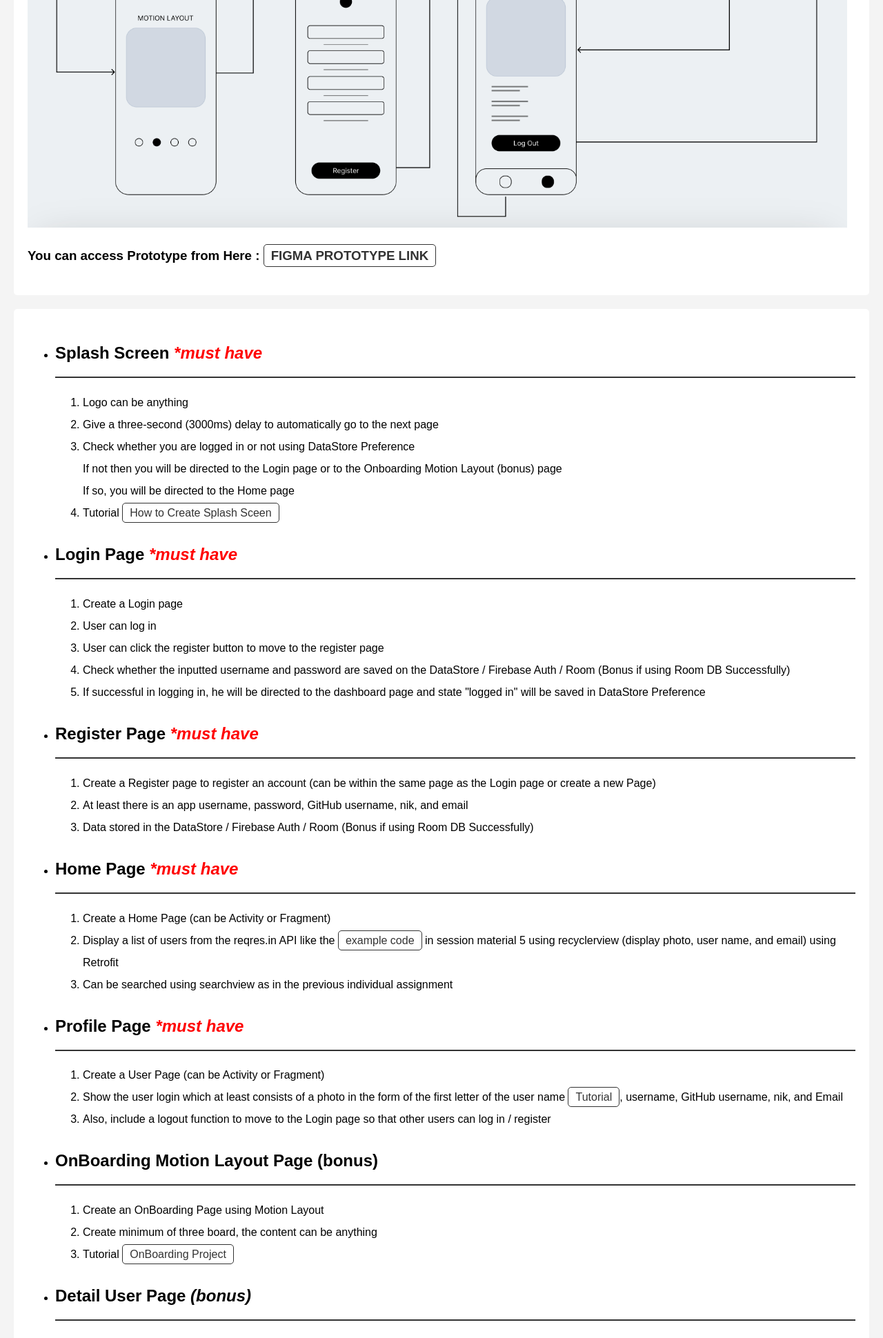
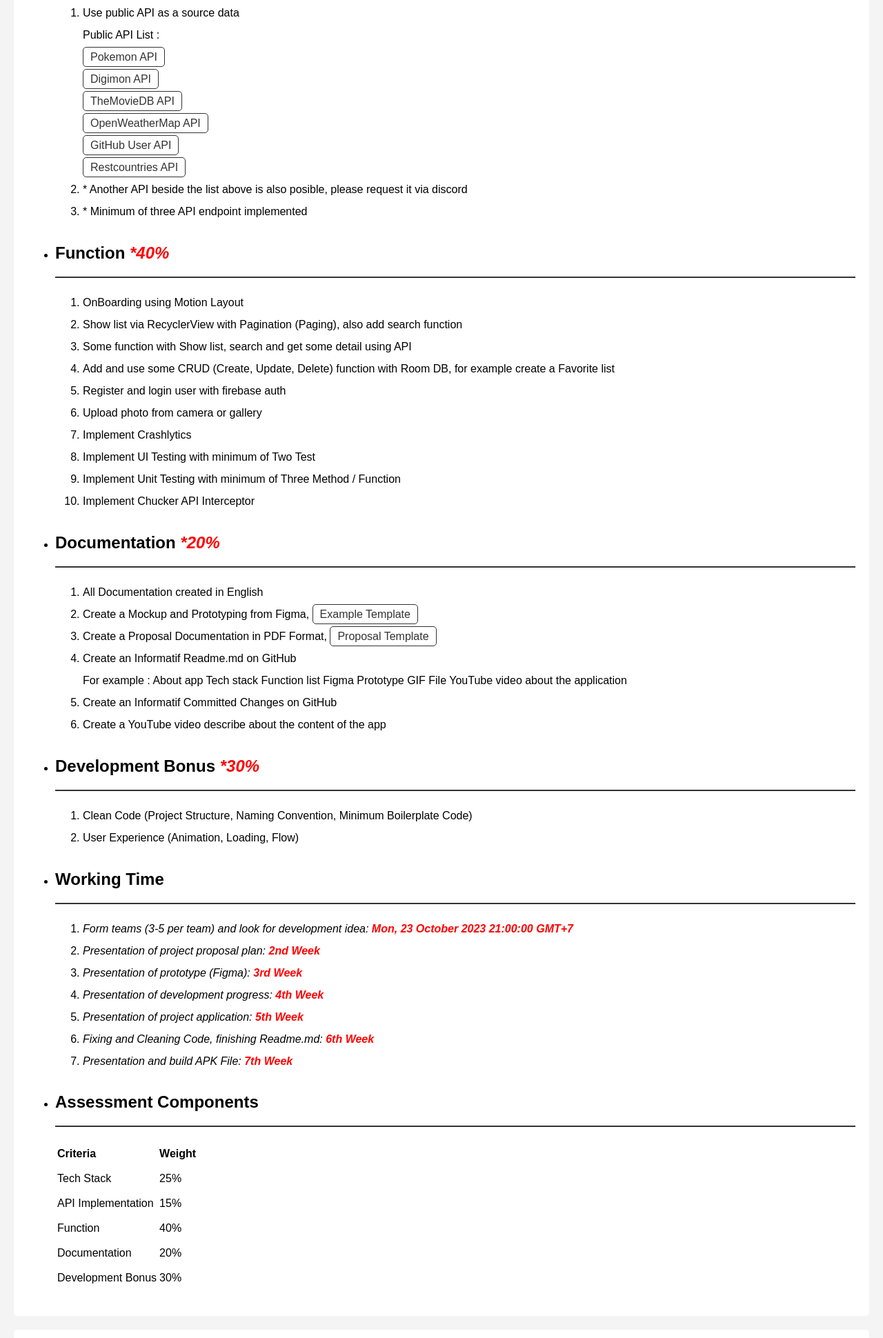
Before and after one commit to ab2rahman/iterapamproject2023, a plain HTML site: page index.html in a window 1280 px wide. Shown: the part 860-2800 px from the top of the page at 69% size. Drawn offline with Linux system fonts and the light colour scheme.

Commit message:
create project requirements

```diff
--- a/index.html
+++ b/index.html
@@ -3,104 +3,108 @@
 <head>
     <meta charset="UTF-8">
     <meta name="viewport" content="width=device-width, initial-scale=1.0">
-    <title>UTS PAM Pengembangan Aplikasi Mobile (Kotlin)</title>
+    <title>UAS PAM Pengembangan Aplikasi Mobile (Kotlin)</title>
     <link rel="stylesheet" href="index.css">
 </head>
 <body>
     <header>
-        <h1>UTS PAM Pengembangan Aplikasi Mobile (Kotlin)</h1>
+        <h1>UAS PAM Pengembangan Aplikasi Mobile (Kotlin)</h1>
     </header>
     <nav>
         <div id="section-nav">
-            <h2>Create Five Pages + Two Bonus Pages (Optional):
-                <a href="#splash">Splash Screen</a>
-                <a href="#login">Login Page</a>
-                <a href="#register">Register</a>
-                <a href="#home">Home</a>
-                <a href="#profile">Profile</a>
-                <a href="#mlayout">Motion Layout (Bonus)</a>
-                <a href="#detail">Detail User (Bonus)</a>
+            <h2>Create an application with the following requirements and consideration:
+                <a href="#stack">Tech Stack</a>
+                <a href="#api">API</a>
+                <a href="#function">Function</a>
+                <a href="#documentation">Documentation</a>
+                <a href="#bonus">Development Bonus</a>
             </h2>
         </div>
-        <img class="fit" src="wireframe_app.png">
-        <h3> You can access Prototype from Here : <a target="_blank" href="https://www.figma.com/proto/7vf8cY8L16kvbArC8vKNaz/%F0%9F%93%B2Wireframes-for-mobile-UI-design-(Community)?type=design&node-id=977-5&t=ZsrzsYQeNy2DXJOA-1&scaling=contain&page-id=977%3A2&starting-point-node-id=977%3A3&mode=design">FIGMA PROTOTYPE LINK</a></h3>
     </nav>
     <main>
         <ul>
             <li>
-                <h2 id="splash">Splash Screen <i style="color: red;">*must have</i></h2>
+                <h2 id="stack">Tech Stack <i style="color: red;">*25%</i></h2>
                 <ol>
-                    <li>Logo can be anything</li>
-                    <li>Give a three-second (3000ms) delay to automatically go to the next page</li>
-                    <li>Check whether you are logged in or not using DataStore Preference<br>
-                        If not then you will be directed to the Login page or to the Onboarding Motion Layout (bonus) page <br>
-                        If so, you will be directed to the Home page</li>
-                    <li>Tutorial <a target="_blank" href="https://youtu.be/WZWr0Abomfw?si=znsuqVuGEevwM829">How to Create Splash Sceen</a></li>
+                    <li>Architecture Pattern using MVVM (Model - View - View Model)</li>
+                    <li>Target SDK = 34</li>
+                    <li>Local Database with Room DB</li>
+                    <li>API Service with Retrofit</li>
+                    <li>Add an HTTP Interceptor for API Logging using <a target="_blank" href="https://github.com/ChuckerTeam/chucker">Chucker</a></li>
+                    <li>Navigate with Navigation</li>
+                    <li>Pagination using Paging2 / Paging3</li>
+                    <li>UI Testing a flow with API using MockWebServer</li>
+                    <li>Unit Testing some method / function using Mockito with Fake, Mock and Dummy</li>
                 </ol>
             </li>
             <li>
-                <h2 id="login">Login Page <i style="color: red;">*must have</i></h2>
+                <h2 id="api">API Implementation <i style="color: red;">*15%</i></h2>
                 <ol>
-                    <li>Create a Login page</li>
-                    <li>User can log in</li>
-                    <li>User can click the register button to move to the register page</li>
-                    <li>Check whether the inputted username and password are saved on the DataStore / Firebase Auth / Room (Bonus if using Room DB Successfully)</li>
-                    <li>If successful in logging in, he will be directed to the dashboard page and state "logged in" will be saved in DataStore Preference</li>
+                    <li>Use public API as a source data <br>
+                        Public API List : <br>
+                        <a target="_blank" href="https://pokeapi.co/docs/v2#pokemon">Pokemon API</a> <br>
+                        <a target="_blank" href="https://digimon-api.com/">Digimon API</a> <br>
+                        <a target="_blank" href="https://developer.themoviedb.org/docs">TheMovieDB API</a> <br>
+                        <a target="_blank" href="https://openweathermap.org/api/one-call-3">OpenWeatherMap API</a> <br>
+                        <a target="_blank" href="https://docs.github.com/en/rest/users/users?apiVersion=2022-11-28#get-a-user">GitHub User API</a> <br>
+                        <a target="_blank" href="https://restcountries.com/">Restcountries API</a> <br>
+                    </li>
+                    <li>* Another API beside the list above is also posible, please request it via discord</li>
+                    <li>* Minimum of three API endpoint implemented</li>
+
                 </ol>
             </li>
             <li>
-                <h2 id='register'>Register Page <i style="color: red;">*must have</i></h2>
+                <h2 id='function'>Function <i style="color: red;">*40%</i></h2>
                 <ol>
-                    <li>Create a Register page to register an account (can be within the same page as the Login page or create a new Page)</li>
-                    <li>At least there is an app username, password, GitHub username, nik, and email</li>
-                    <li>Data stored in the DataStore / Firebase Auth / Room (Bonus if using Room DB Successfully)</li>
+                    <li>OnBoarding using Motion Layout</li>
+                    <li>Show list via RecyclerView with Pagination (Paging), also add search function</li>
+                    <li>Some function with Show list, search and get some detail using API</li>
+                    <li>Add and use some CRUD (Create, Update, Delete) function with Room DB, for example create a Favorite list</li>
+                    <li>Register and login user with firebase auth</li>
+                    <li>Upload photo from camera or gallery</li>
+                    <li>Implement Crashlytics</li>
+                    <li>Implement UI Testing with minimum of Two Test</li>
+                    <li>Implement Unit Testing with minimum of Three Method / Function</li>
+                    <li>Implement Chucker API Interceptor</li>
                 </ol>
             </li>
             <li>
-                <h2 id="home">Home Page <i style="color: red;">*must have</i></h2>
+                <h2 id="documentation">Documentation <i style="color: red;">*20%</i></h2>
                 <ol>
-                    <li>Create a Home Page (can be Activity or Fragment)</li>
-                    <li>Display a list of users from the reqres.in API like the <a target="_blank" href="https://github.com/dicodingacademy/demo-ilt-android-bangkit/tree/main/ILT3/LatihanRetrofit">example code</a> in session material 5 using recyclerview (display photo, user name, and email) using Retrofit</li>
-                    <li>Can be searched using searchview as in the previous individual assignment</li>
+                    <li>All Documentation created in English</li>
+                    <li>Create a Mockup and Prototyping from Figma, <a target="_blank" href="https://www.figma.com/community/file/848318135747364351/wireframes-for-mobile-ui-design">Example Template</a>  </li>
+                    <li>Create a Proposal Documentation in PDF Format, <a target="_blank" href="#">Proposal Template</a></li>
+                    <li>Create an Informatif Readme.md on GitHub <br>
+                    For example :
+                        About app
+                        Tech stack
+                        Function list
+                        Figma Prototype
+                        GIF File
+                        YouTube video about the application
+                    </li>
+                    <li>Create an Informatif Committed Changes on GitHub</li>
+                    <li>Create a YouTube video describe about the content of the app</li>
                 </ol>
             </li>
             <li>
-                <h2 id="profile">Profile Page <i style="color: red;">*must have</i></h2>
+                <h2 id="bonus">Development Bonus <i style="color: red;">*30%</i></h2>
                 <ol>
-                    <li>Create a User Page (can be Activity or Fragment)</li>
-                    <li>Show the user login which at least consists of a photo in the form of the first letter of the user name <a target="_blank" href="https://stackoverflow.com/questions/32930636/how-show-the-letter-with-the-circle-android">Tutorial</a>, username, GitHub username, nik, and Email</li>
-                    <li>Also, include a logout function to move to the Login page so that other users can log in / register</li>
-                </ol>
-            </li>
-            <li>
-                <h2 id="mlayout">OnBoarding Motion Layout Page <i">(bonus)</i></h2>
-                <ol>
-                    <li>Create an OnBoarding Page using Motion Layout</li>
-                    <li>Create minimum of three board, the content can be anything</li>
-                    <li>Tutorial <a target="_blank" href="https://github.com/dicodingacademy/demo-ilt-android-bangkit/tree/main/ILT4/Motion%20Layout">OnBoarding Project</a></li>
-                </ol>
-            </li>
-            <li>
-                <h2 id="detail">Detail User Page <i>(bonus)</i></h2>
-                <ol>
-                    <li>Create a Detail User Page (can be Activity or Fragment)</li>
-                    <li>Pass Argument or Intent from Home, using id to get user data from API https://reqres.in/api/users/2</li>
-                    <li>Show user data from API Response</li>
+                    <li>Clean Code (Project Structure, Naming Convention, Minimum Boilerplate Code)</li>
+                    <li>User Experience (Animation, Loading, Flow)</li>
                 </ol>
             </li>
             <li>
                 <h2>Working Time</h2>
                 <ol>
-                    <li><i>Start: <b class="urgent">Mon, 23 October 2023 21:00:00 GMT+7</b></i></li>
-                    <li><i>Deadline: <b class="urgent">Thu, 26 October 2023 21:00:00 GMT+7</b></i></li>
-                </ol>
-            </li>
-            <li>
-                <h2>Submission Rules</h2>
-                <ol>
-                    <li>The form will be closed at the deadline for submission, if submitted late it will not be corrected</li>
-                    <li>Attach GitHub Link with a project name containing nim and repo is public</li>
-                    <li>UTS Submission Form: <a class="text-link" href="https://classroom.google.com/c/NjE3NjAyNjAzMzkz/a/NjMzMDAwNDM1MzM4/details" target="_blank"><b>Click Here</b></a></li>
+                    <li><i>Form teams (3-5 per team) and look for development idea: <b class="urgent">Mon, 23 October 2023 21:00:00 GMT+7</b></i></li>
+                    <li><i>Presentation of project proposal plan: <b class="urgent">2nd Week</b></i></li>
+                    <li><i>Presentation of prototype (Figma): <b class="urgent">3rd Week</b></i></li>
+                    <li><i>Presentation of development progress: <b class="urgent">4th Week</b></i></li>
+                    <li><i>Presentation of project application: <b class="urgent">5th Week</b></i></li>
+                    <li><i>Fixing and Cleaning Code, finishing Readme.md: <b class="urgent">6th Week</b></i></li>
+                    <li><i>Presentation and build APK File: <b class="urgent">7th Week</b></i></li>
                 </ol>
             </li>
             <li>
@@ -111,24 +115,24 @@
                         <th>Weight</th>
                     </tr>
                     <tr>
-                        <td>Required Task</td>
+                        <td>Tech Stack</td>
                         <td>25%</td>
                     </tr>
                     <tr>
-                        <td>Function works fine</td>
+                        <td>API Implementation</td>
+                        <td>15%</td>
+                    </tr>
+                    <tr>
+                        <td>Function</td>
                         <td>40%</td>
                     </tr>
                     <tr>
-                        <td>Clean Code</td>
-                        <td>10%</td>
+                        <td>Documentation</td>
+                        <td>20%</td>
                     </tr>
                     <tr>
-                        <td>UI Design</td>
-                        <td>25%</td>
-                    </tr>
-                    <tr>
-                        <td>Bonus Task</td>
-                        <td>20%</td>
+                        <td>Development Bonus</td>
+                        <td>30%</td>
                     </tr>
                 </table>
             </li>
```
